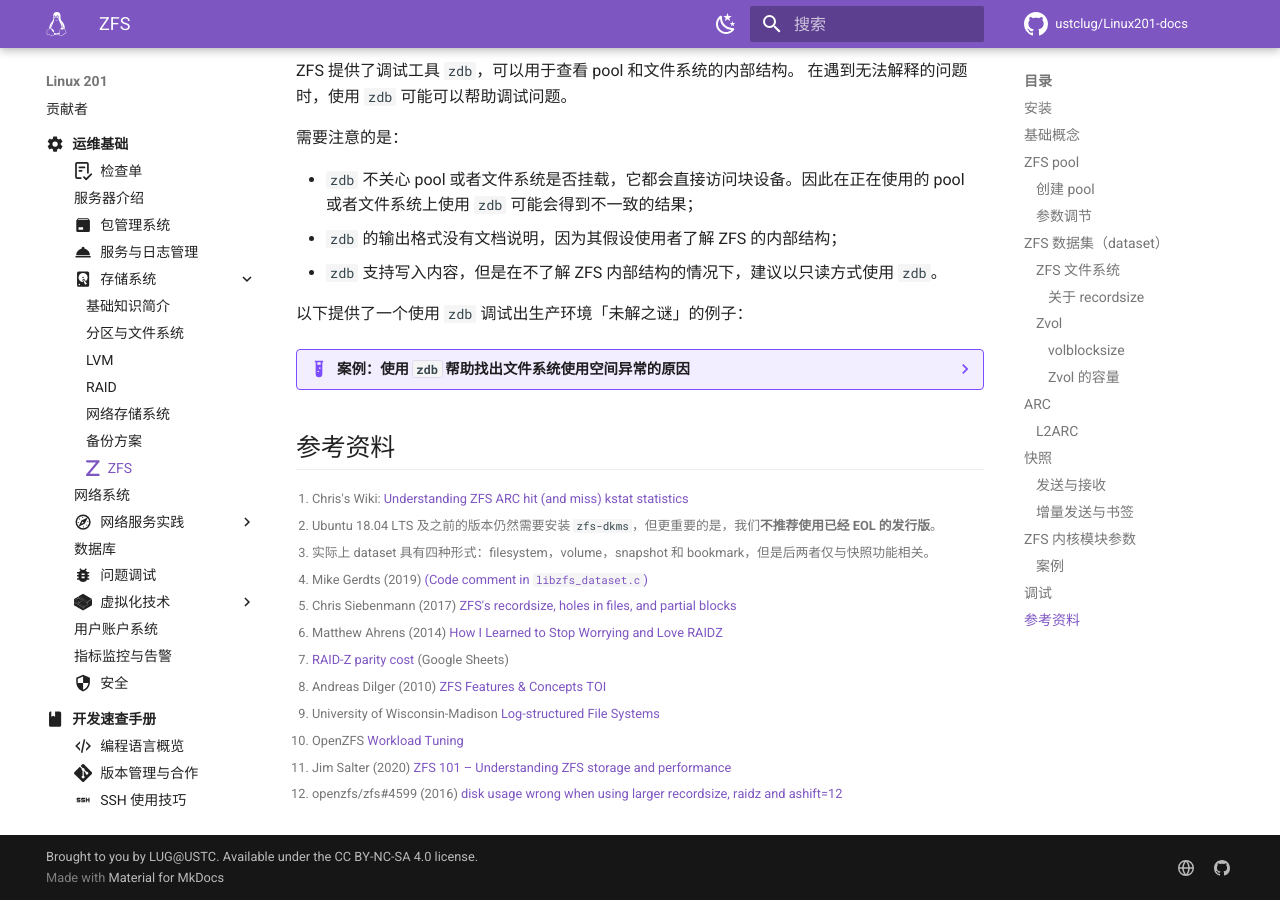
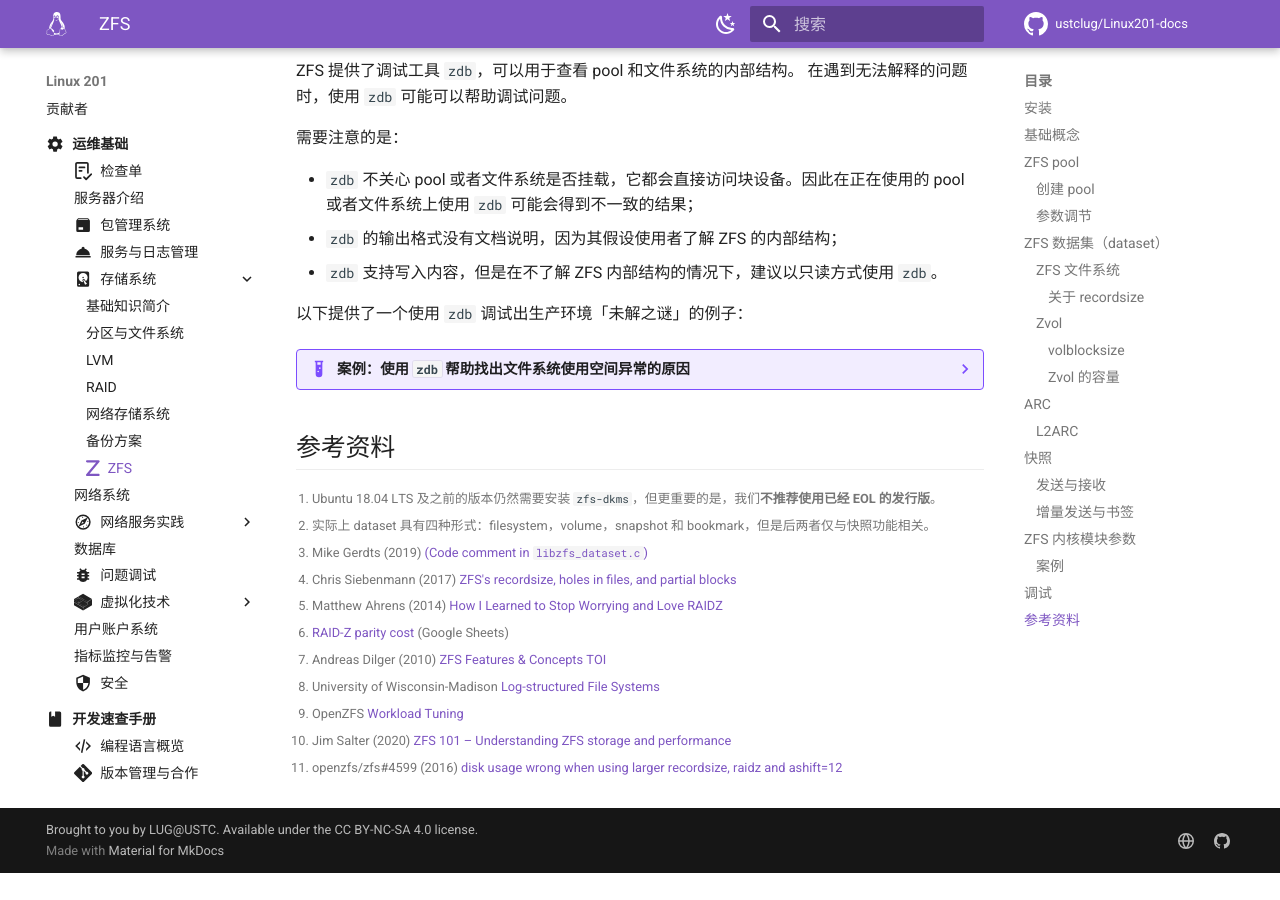
Before and after one commit to ustclug/Linux201-docs, an MkDocs documentation site: the page built from docs/ops/storage/zfs.md, in a window 1280 px wide and 900 px high, scrolled down 10516 px. Built offline with MkDocs 1.6.1 and Material for MkDocs 9.7.7, drawn with Linux system fonts in a browser that asks for light colours; comment, search, counter and statistics services are not loaded; after the commit the page ends 11389 px from its top, so only the background shows below that.

Commit message:
Auto fix formatting from GitHub Actions run 401

```diff
--- a/docs/ops/storage/zfs.md
+++ b/docs/ops/storage/zfs.md
@@ -298,8 +298,7 @@ arc_summary | less
 
     一个粗略（但不一定准确）的理解是：如果瞬间产生了多个请求要读取同一个数据块，那么其中一个请求会产生一次 ARC miss，而其他请求都会产生 ARC I/O hit。
 
-  [^cks:ZFSUnderstandingARCHits]: Chris's Wiki: [Understanding ZFS ARC hit (and miss) kstat statistics][cks:ZFSUnderstandingARCHits]
-  [cks:ZFSUnderstandingARCHits]: https://utcc.utoronto.ca/~cks/space/blog/solaris/ZFSUnderstandingARCHits#:~:text=An%20%27iohit%27%20happens%20when%20ZFS%20wants%20a%20disk%20block%20that%20already%20has%20active%20IO%20issued%20to%20read%20it%20into%20the%20ARC%2C%20perhaps%20because%20there%20is%20active%20prefetching%20on%20it.
+  [cks:ZFSUnderstandingARCHits]: <https://utcc.utoronto.ca/~cks/space/blog/solaris/ZFSUnderstandingARCHits#:~:text=An%20%27iohit%27%20happens%20when%20ZFS%20wants%20a%20disk%20block%20that%20already%20has%20active%20IO%20issued%20to%20read%20it%20into%20the%20ARC%2C%20perhaps%20because%20there%20is%20active%20prefetching%20on%20it>.
 
 如果你需要一个类似 `iostat` 这样能够持续输出 ARC 统计信息的工具，可以考察一下 `arcstat`（`zfsutils-linux`）。
 
```
